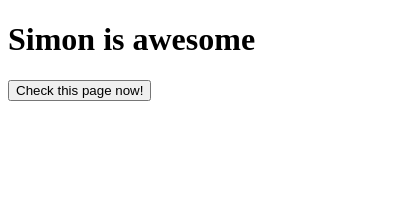
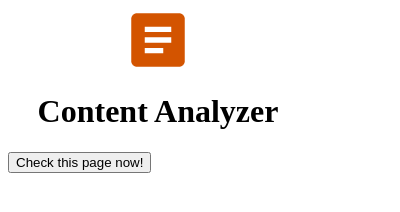
Before and after one commit to s-wild/Detecting-Online-Resource-Neutrality-and-Reliability-Web-Research-Sprint-3, a browser extension: page extension/popup.html in a window 400 px wide. Drawn offline with Linux system fonts and the light colour scheme.

Commit message:
Extension layout updates.

```diff
--- a/extension/popup.css
+++ b/extension/popup.css
@@ -1,3 +1,13 @@
 body {
-  width: 400px;
+  width: 300px;
 }
+.icon {
+  max-width: 4em;
+  max-height: 4em;
+  margin: 0 auto;
+  display:block
+}
+/* Text Styling */
+.text-center {
+  text-align: center;
+}
--- a/extension/popup.html
+++ b/extension/popup.html
@@ -1,12 +1,14 @@
 <!doctype html>
 <html>
   <head>
-    <title>Simon is awesome</title>
+    <img class="icon" src="icon.png" alt="Icon">
+    <title>Content Analyzer</title>
+    <script src="settings.js"></script>
     <script src="popup.js"></script>
     <link rel="stylesheet" type="text/css" href="popup.css">
   </head>
   <body>
-    <h1>Simon is awesome</h1>
+    <h1 class="text-center">Content Analyzer</h1>
     <button id="checkPage">Check this page now!</button>
   </body>
 </html>
```
Also changed, not shown: extension/icon22.png (deleted).
